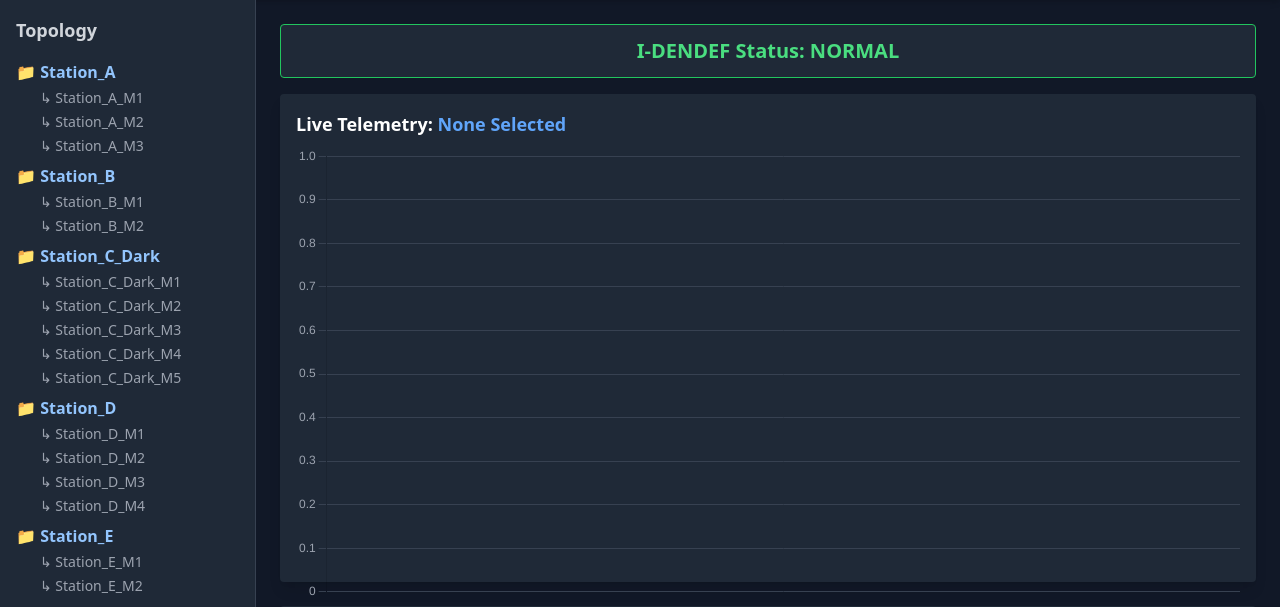
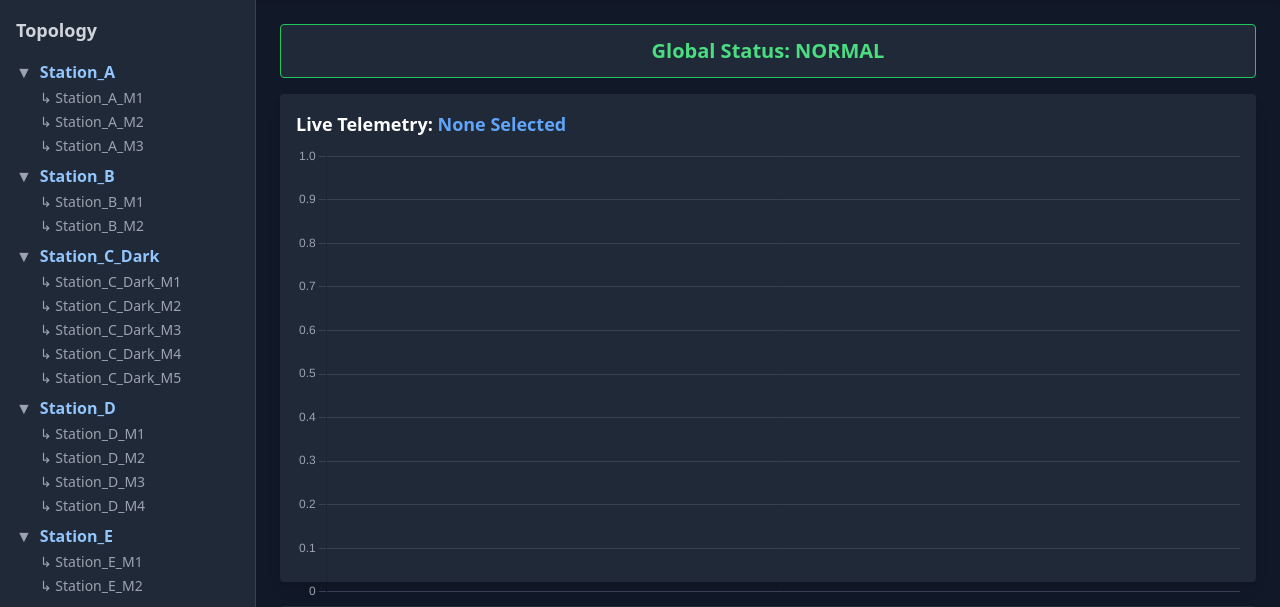
Before and after one commit to xiaocapricorn007-cloud/ISO---Assembly-Line, a Flask app: page / in a window 1280 px wide. Shown: the part 64-671 px from the top of the page. Run offline with Flask 3, Linux system fonts and the light colour scheme; data that the repository does not hold is empty; some libraries are stand-ins or nearby versions.

Commit message:
feat: Add collapsible sidebar folders and global alarm banner

```diff
--- a/templates/index.html
+++ b/templates/index.html
@@ -8,6 +8,10 @@
     <script src="https://cdn.tailwindcss.com"></script>
     <!-- Chart.js for graphing -->
     <script src="https://cdn.jsdelivr.net/npm/chart.js"></script>
+    <style>
+        .hidden-ul { display: none; }
+        .alert-red { color: #ef4444 !important; font-weight: bold; }
+    </style>
 </head>
 <body class="bg-gray-900 text-white font-sans antialiased h-screen flex flex-col">
 
@@ -29,12 +33,19 @@
             <ul class="space-y-2">
                 {% for station, count in topology.items() %}
                 <li>
-                    <div class="cursor-pointer font-bold text-blue-300 hover:text-blue-100" onclick="selectNode('{{ station }}')">
-                        📁 {{ station }}
+                    <div class="flex items-center gap-2">
+                        <!-- Expand/Collapse Toggle -->
+                        <span class="cursor-pointer text-gray-400 hover:text-white" onclick="toggleFolder('ul-{{ station }}')">
+                            ▼
+                        </span>
+                        <!-- Select Station for Graph -->
+                        <span id="nav-{{ station }}" class="cursor-pointer font-bold text-blue-300 hover:text-blue-100" onclick="selectNode('{{ station }}')">
+                            {{ station }}
+                        </span>
                     </div>
-                    <ul class="pl-6 mt-1 space-y-1">
+                    <ul id="ul-{{ station }}" class="pl-6 mt-1 space-y-1">
                         {% for i in range(1, count + 1) %}
-                        <li class="cursor-pointer text-sm text-gray-400 hover:text-white" onclick="selectNode('{{ station }}_M{{ i }}')">
+                        <li id="nav-{{ station }}_M{{ i }}" class="cursor-pointer text-sm text-gray-400 hover:text-white" onclick="selectNode('{{ station }}_M{{ i }}')">
                             ↳ {{ station }}_M{{ i }}
                         </li>
                         {% endfor %}
@@ -47,9 +58,9 @@
         <!-- Dashboard Area -->
         <div class="flex-1 flex flex-col p-6 overflow-y-auto">
 
-            <!-- I-DENDEF Alert Banner -->
-            <div id="alert-banner" class="w-full p-3 rounded mb-4 text-center text-xl font-bold bg-gray-800 text-green-400 border border-green-500">
-                I-DENDEF Status: NORMAL
+            <!-- Global Active Alarms Banner -->
+            <div id="global-alert-banner" class="w-full p-3 rounded mb-4 text-center text-xl font-bold bg-gray-800 text-green-400 border border-green-500">
+                Global Status: NORMAL
             </div>
 
             <!-- Chart Area -->
@@ -94,7 +105,7 @@
                 options: {
                     responsive: true,
                     maintainAspectRatio: false,
-                    animation: false, // Fast rendering
+                    animation: false,
                     elements: { point: { radius: 0 }, line: { borderWidth: 2 } },
                     scales: {
                         x: { display: false },
@@ -108,9 +119,15 @@
             });
         }
 
+        function toggleFolder(ulId) {
+            const ul = document.getElementById(ulId);
+            ul.classList.toggle('hidden-ul');
+        }
+
         function selectNode(nodeId) {
             currentNode = nodeId;
             document.getElementById('current-node').innerText = nodeId;
+            fetchTelemetry(); // Instant refresh on click
         }
 
         async function fetchState() {
@@ -122,8 +139,13 @@
                 document.getElementById('btl-val').innerText = data.bottleneck;
 
                 let tableHtml = '';
+                let activeAlarms = [];
+
                 data.machines.forEach(m => {
-                    const statusColor = m.status === 'RUNNING' ? 'text-green-400' : 'text-red-400';
+                    const isBroken = m.status === 'BROKEN';
+                    const statusColor = isBroken ? 'text-red-400' : 'text-green-400';
+
+                    // Populate Table
                     tableHtml += `
                         <tr class="border-b border-gray-700/50">
                             <td class="py-2">${m.station_id}</td>
@@ -131,8 +153,31 @@
                             <td class="py-2">${m.current_cycle_time.toFixed(1)} / ${m.target_cycle_time.toFixed(1)}</td>
                         </tr>
                     `;
+
+                    // Update Sidebar Treeview Colors globally
+                    const navEl = document.getElementById('nav-' + m.station_id);
+                    if (navEl) {
+                        if (isBroken) {
+                            navEl.classList.add('alert-red');
+                            activeAlarms.push(m.station_id);
+                        } else {
+                            navEl.classList.remove('alert-red');
+                        }
+                    }
                 });
+
                 document.getElementById('machines-table').innerHTML = tableHtml;
+
+                // Update Global Banner
+                const banner = document.getElementById('global-alert-banner');
+                if (activeAlarms.length > 0) {
+                    banner.className = "w-full p-3 rounded mb-4 text-center text-xl font-bold bg-red-900/50 text-red-400 border border-red-500";
+                    banner.innerText = `GLOBAL ALARM! Anomalies detected in: ${activeAlarms.join(', ')}`;
+                } else {
+                    banner.className = "w-full p-3 rounded mb-4 text-center text-xl font-bold bg-gray-800 text-green-400 border border-green-500";
+                    banner.innerText = "Global Status: NORMAL";
+                }
+
             } catch (e) {}
         }
 
@@ -143,14 +188,7 @@
                 const res = await fetch(`/api/telemetry?node=${currentNode}`);
                 const data = await res.json();
 
-                let hasAnomaly = false;
-                let alertNodes = [];
-
                 const datasets = data.map((m, idx) => {
-                    if (m.is_anomaly) {
-                        hasAnomaly = true;
-                        alertNodes.push(m.machine_id);
-                    }
                     return {
                         label: m.machine_id,
                         data: m.vibration,
@@ -161,20 +199,10 @@
 
                 chartInstance.data.datasets = datasets;
                 chartInstance.update();
-
-                const banner = document.getElementById('alert-banner');
-                if (hasAnomaly) {
-                    banner.className = "w-full p-3 rounded mb-4 text-center text-xl font-bold bg-red-900/50 text-red-400 border border-red-500";
-                    banner.innerText = `I-DENDEF ALARM! Anomaly in: ${alertNodes.join(', ')}`;
-                } else {
-                    banner.className = "w-full p-3 rounded mb-4 text-center text-xl font-bold bg-gray-800 text-green-400 border border-green-500";
-                    banner.innerText = "I-DENDEF Status: NORMAL";
-                }
             } catch (e) {}
         }
 
         initChart();
-        // Poll every 1 second
         setInterval(() => {
             fetchState();
             fetchTelemetry();
```
Also changed, not shown: Runner.md (+4 -0 lines), 1 other file.
